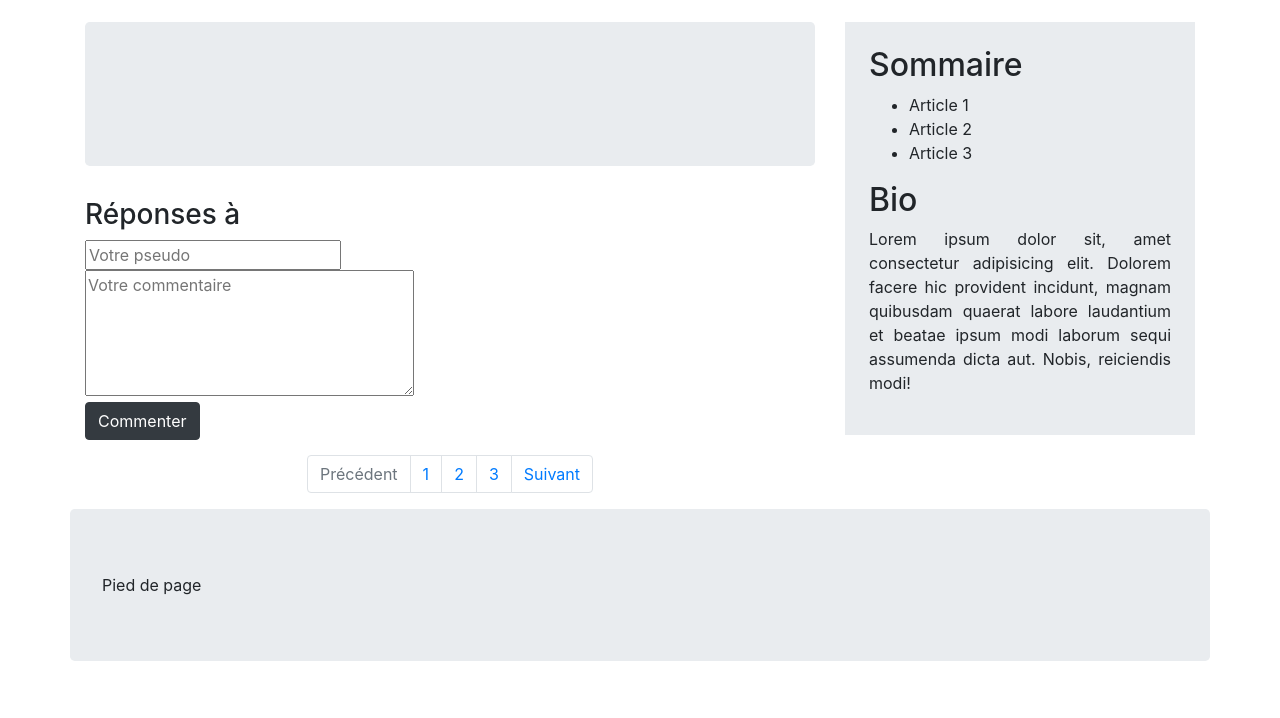
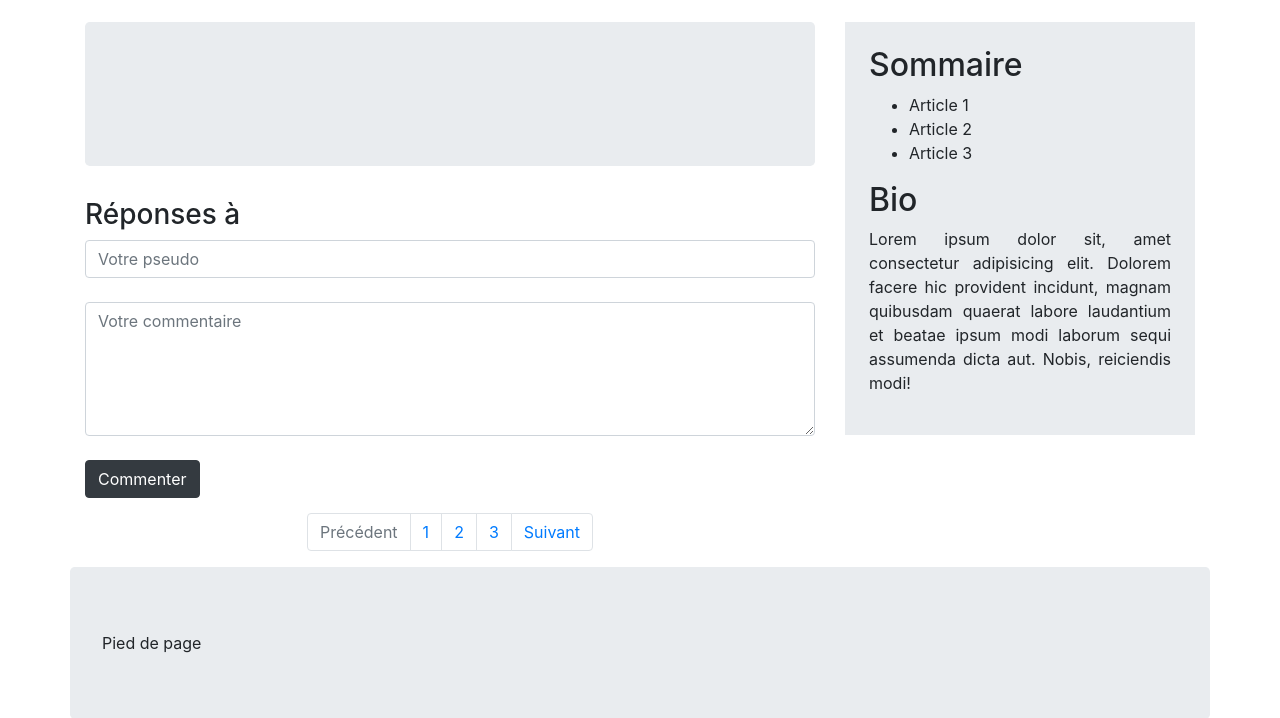
Before and after one commit to cgallitre/p4, a PHP site: template View/Post/index.php in a window 1280 px wide. Shown: the part 510-1228 px from the top of the page. Before the commit the page ends 1171 px from the top, so only its background shows below. Run offline with PHP 8.4, Linux system fonts and the light colour scheme; the template is opened without the code that fills it, so the values that code supplies are empty.

Commit message:
Modifications mineures de présentation

```diff
--- a/Content/css/style.css
+++ b/Content/css/style.css
@@ -17,6 +17,7 @@ nav{
 section{
     padding-top:30px;
 }
+
 
 #aside{
     margin-bottom: 2rem;
--- a/Model/Post.php
+++ b/Model/Post.php
@@ -21,4 +21,5 @@ class Post extends Model
             throw new Exception("Aucun post ne correspondant à l'identifiant $idPost");
         }
     }
+
 }
--- a/View/Post/index.php
+++ b/View/Post/index.php
@@ -19,8 +19,8 @@
 
 
 <form action="post/comment" method="post">
-    <input type="text" id="author" name="author" placeholder="Votre pseudo" required><br>
-    <textarea name="content" id="content" cols="30" rows="5" placeholder="Votre commentaire" required></textarea><br>
+    <input type="text" id="author" name="author" placeholder="Votre pseudo" class="form-control" required><br>
+    <textarea name="content" id="content" cols="30" rows="5" placeholder="Votre commentaire" class="form-control" required></textarea><br>
     <input type="hidden" name="id" value="<?= $this->clean($post['id']) ?>">
     <input class="btn btn-dark" type="submit" value="Commenter">
 </form>
```
Also changed, not shown: View/template.php (+0 -10 lines), Content/img/entete.jpg.
